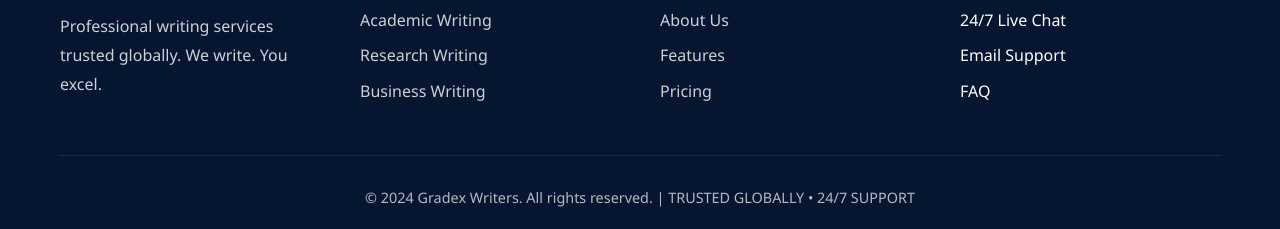
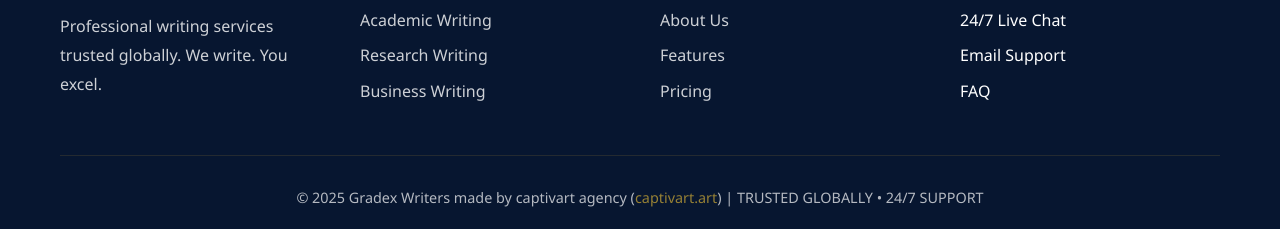
Before and after one commit to NewLongMoney/Gradex-Writers, a plain HTML site: page index.html in a window 1280 px wide. Shown: the part 5932-6161 px from the top of the page. Drawn offline with Linux system fonts and the light colour scheme.

Commit message:
Add favicon logo and update copyright to 2025 with captivart agency credit

```diff
--- a/css/style.css
+++ b/css/style.css
@@ -713,6 +713,18 @@
     font-size: 0.9em;
 }
 
+.footer-bottom a {
+    color: var(--gold);
+    text-decoration: none;
+    transition: all 0.3s;
+}
+
+.footer-bottom a:hover {
+    color: var(--white);
+    text-decoration: underline;
+    opacity: 1;
+}
+
 /* Responsive Design */
 @media (max-width: 768px) {
     .nav-menu {
--- a/index.html
+++ b/index.html
@@ -4,6 +4,8 @@
     <meta charset="UTF-8">
     <meta name="viewport" content="width=device-width, initial-scale=1.0">
     <title>Gradex Writers - Professional Writing Services</title>
+    <link rel="icon" type="image/svg+xml" href="favicon.svg">
+    <link rel="alternate icon" href="favicon.ico">
     <link rel="stylesheet" href="css/style.css">
 </head>
 <body>
@@ -305,7 +307,7 @@
                 </div>
             </div>
             <div class="footer-bottom">
-                <p>&copy; 2024 Gradex Writers. All rights reserved. | TRUSTED GLOBALLY • 24/7 SUPPORT</p>
+                <p>&copy; 2025 Gradex Writers made by captivart agency (<a href="https://captivart.art" target="_blank" rel="noopener noreferrer">captivart.art</a>) | TRUSTED GLOBALLY • 24/7 SUPPORT</p>
             </div>
         </div>
     </footer>
```
Also changed, not shown: README.md, favicon.svg (added).
